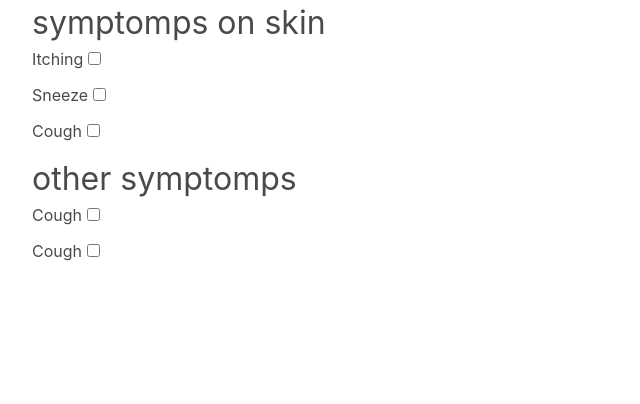
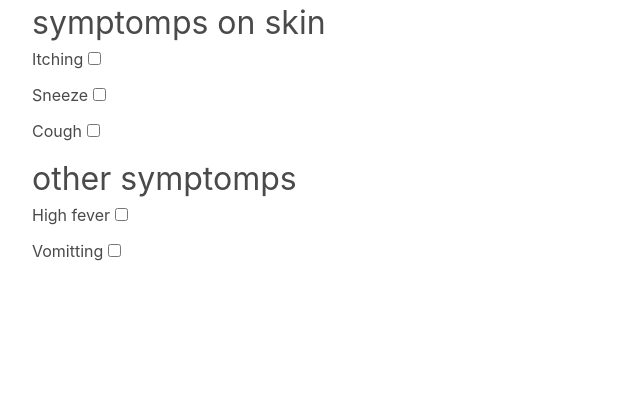
Before and after one commit to soerfaz/Fourhealth, a Flask app: page /input in a window 1280 px wide. Shown: the part 125-529 px from the top of the page, without its empty margins (0-640 px from the left). Run offline with Flask 3, Linux system fonts and the light colour scheme.

Commit message:
Update input.html

```diff
--- a/src/templates/input.html
+++ b/src/templates/input.html
@@ -28,13 +28,13 @@
             <h3 class="is-size-3">other symptomps</h3>
             <div class="field">
                 <label for="high_fever">
-                    Cough
+                    High fever
                     <input type="checkbox" name="high_fever" id="">
                 </label>
             </div>
             <div class="field">
                 <label for="vomitting">
-                    Cough
+                    Vomitting
                     <input type="checkbox" name="vomitting" id="">
                 </label>
             </div>
```
